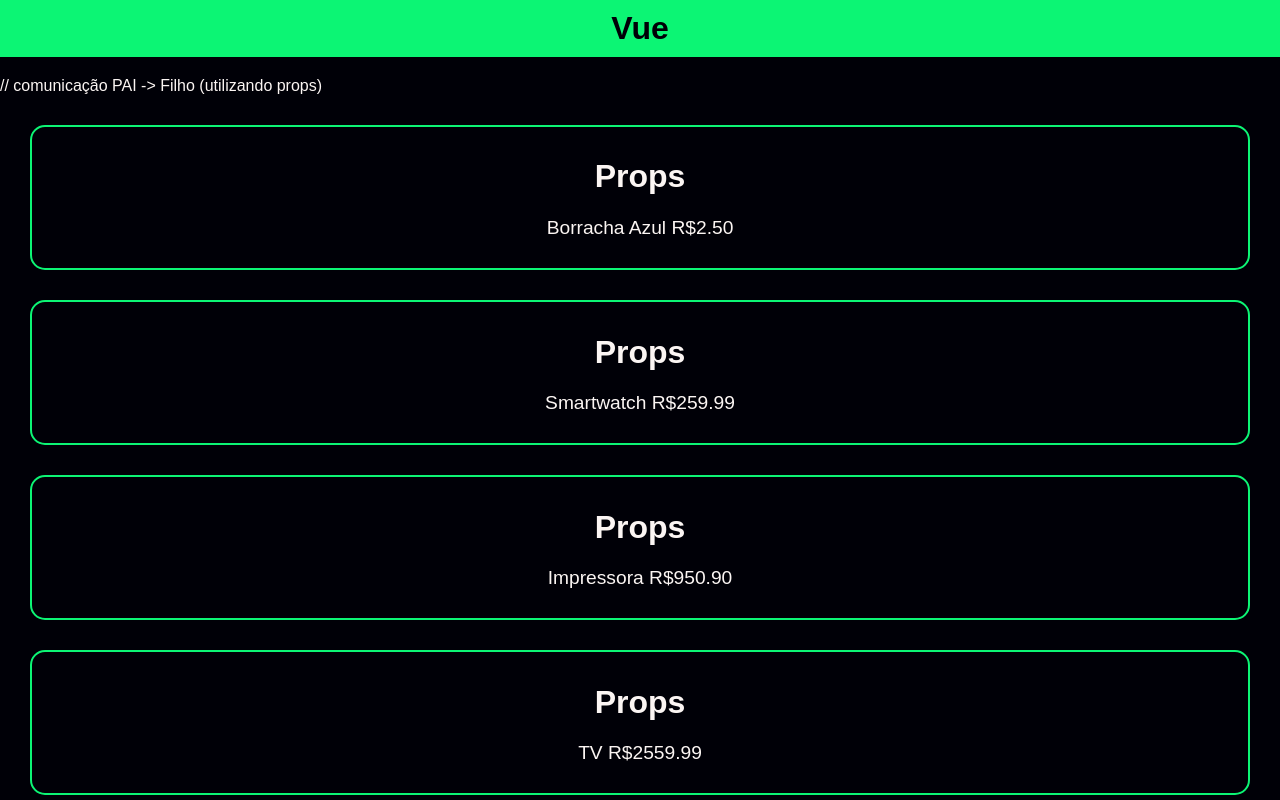
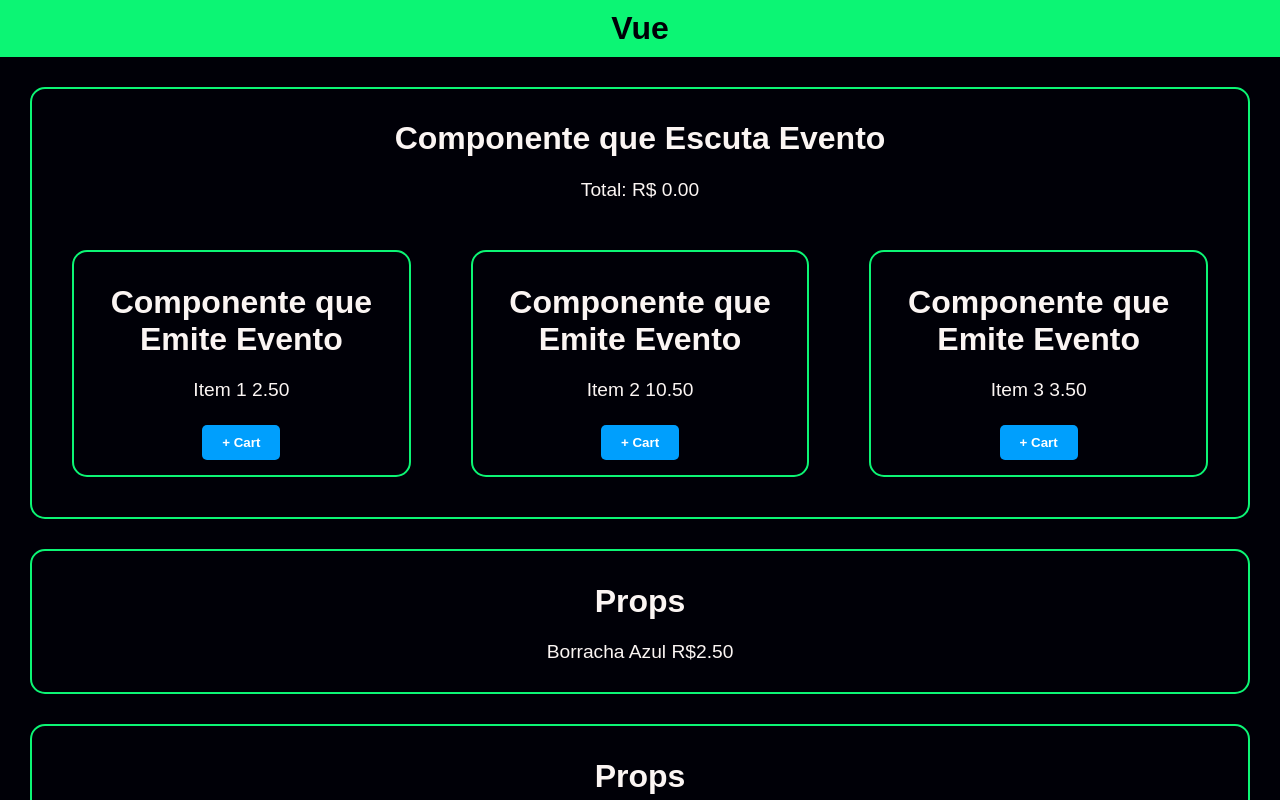
Before and after one commit to cleitonsilva14/aulao-vue, a Vue app: page / in a window 1280 px wide. Shown: the top 800 px of the page. Built offline with nearby package versions, Linux system fonts and the light colour scheme.

Commit message:
Eventos Emite e Escuta

```diff
--- a/src/App.vue
+++ b/src/App.vue
@@ -6,6 +6,7 @@ import ComDadosReativosPrimitivos from './components/ComDadosReativosPrimitivos.
 import ComDadosReativosPrimitivosNaoPrimitivos from './components/ComDadosReativosPrimitivosNaoPrimitivos.vue';
 import DataBinding from './components/DataBinding.vue';
 import ComProps from './components/ComProps.vue';
+import EscutaEvento from './components/EscutaEvento.vue';
 
 // comunicação PAI -> Filho (utilizando props)
 const borracha = "Borracha Azul"
@@ -16,7 +17,9 @@ const precoBorracha = 2.50
 <template>
   <header>Vue</header>
 
-  // comunicação PAI -> Filho (utilizando props)
+  <EscutaEvento/>
+
+   <!-- comunicação PAI -> Filho (utilizando props) -->
   <ComProps :item="borracha" :preco="precoBorracha"/>
 
   <ComProps item="Smartwatch" :preco="259.99"/>
--- /dev/null
+++ b/src/components/EmiteEvento.vue
@@ -0,0 +1,29 @@
+<!-- 1h15 -->
+<template>
+   <div class="componente">
+       <h1>Componente que Emite Evento</h1>
+       <p>{{ item }} {{ preco.toFixed(2) }}</p>
+       <button @click="adicionar"> + Cart</button>
+   </div>
+</template>
+
+<script setup>
+
+    import { defineProps, defineEmits } from 'vue'
+
+    const props  = defineProps({
+        item: String,
+        preco: Number
+    })
+
+
+    const emit = defineEmits(["adicionado"])
+
+    function adicionar(){
+        emit("adicionado", props.preco)
+    }
+
+
+
+
+</script>
--- /dev/null
+++ b/src/components/EscutaEvento.vue
@@ -0,0 +1,38 @@
+<!-- 1h15 -->
+<template>
+   <div class="componente">
+      <h1>Componente que Escuta Evento</h1>
+      <p>Total: R$ {{ total.toFixed(2) }}</p>
+      <div class="lista">
+         <EmiteEvento item="Item 1" :preco="2.50" @adicionado="atualizarTotal" />
+
+         <EmiteEvento item="Item 2" :preco="10.50" @adicionado="atualizarTotal" />
+
+         <EmiteEvento item="Item 3" :preco="3.50" @adicionado="atualizarTotal" />
+      </div>
+   </div>
+</template>
+
+<script setup>
+
+import { ref } from 'vue';
+import EmiteEvento from './EmiteEvento.vue';
+
+const total = ref(0)
+
+function atualizarTotal(p) {
+
+   const valor = total.value + p
+
+   total.value = +valor.toFixed(2)
+}
+
+
+</script>
+
+<style scoped>
+.lista {
+   display: flex;
+   justify-content: space-between;
+}
+</style>
```
